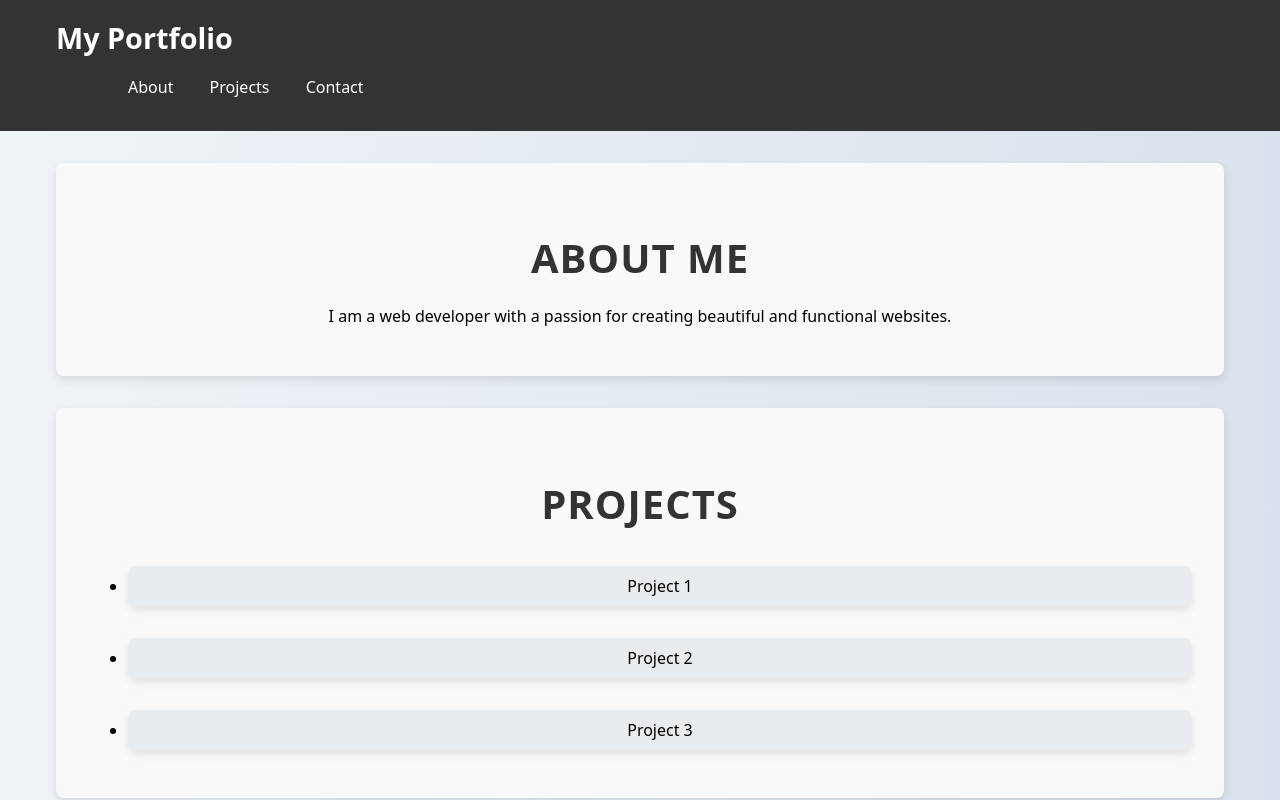
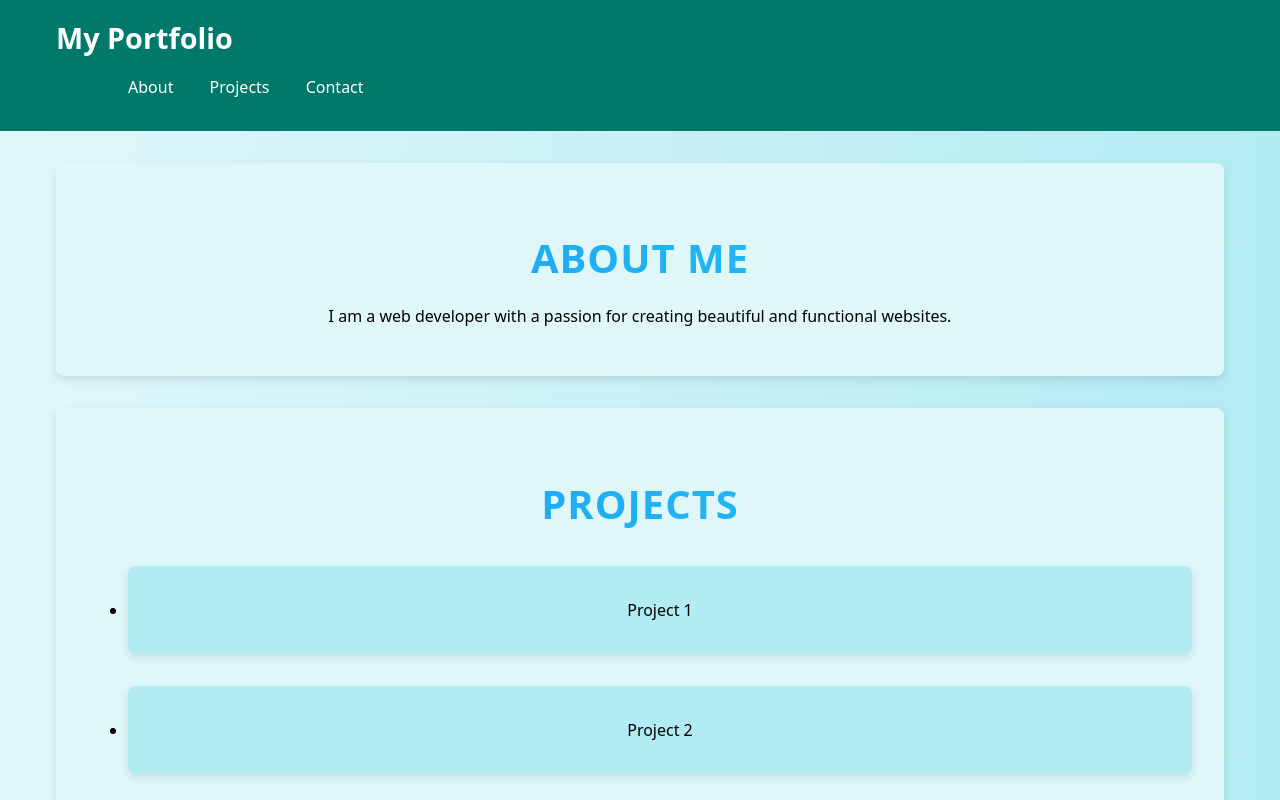
Before and after one commit to Karan-Kirpalani/my-website, a plain HTML site: page index.html in a window 1280 px wide. Shown: the top 800 px of the page. Drawn offline with Linux system fonts and the light colour scheme.

Commit message:
Update style.css

```diff
--- a/style.css
+++ b/style.css
@@ -17,7 +17,7 @@
 
 body {
   margin: 0;
-  background: linear-gradient(to right, #f0f4f8, #d9e2ec);
+  background: linear-gradient(to right, #e0f7fa, #b2ebf2);
 }
 
 .container {
@@ -28,7 +28,7 @@
 
 /* Navbar styles */
 .navbar {
-  background-color: #333;
+  background-color: #00796b; /* Teal color */
   padding: 1rem 0;
 }
 
@@ -60,7 +60,7 @@
 }
 
 .navbar .nav-links a:hover {
-  color: #ff6347; /* Tomato color on hover */
+  color: #ffab40; /* Amber color on hover */
 }
 
 /* Section styles */
@@ -72,15 +72,17 @@
 .section-title {
   font-size: 2.5rem;
   margin-bottom: 1rem;
-  color: #333;
   text-transform: uppercase;
   letter-spacing: 1px;
+  background: linear-gradient(to right, #2196f3, #21cbf3);
+  -webkit-background-clip: text;
+  -webkit-text-fill-color: transparent;
 }
 
 .about-section,
 .projects-section,
 .contact-section {
-  background-color: #f9f9f9;
+  background-color: #e0f7fa; /* Light blue background */
   border-radius: 8px;
   padding: 2rem;
   box-shadow: 0 4px 10px rgba(0, 0, 0, 0.1);
@@ -88,6 +90,4 @@
 }
 
 .projects-section li {
-  background: #e9ecef;
-  padding: 0.5rem 1rem;
-  margin-bottom: 0.5rem;
+  background: #b2ebf2
```
